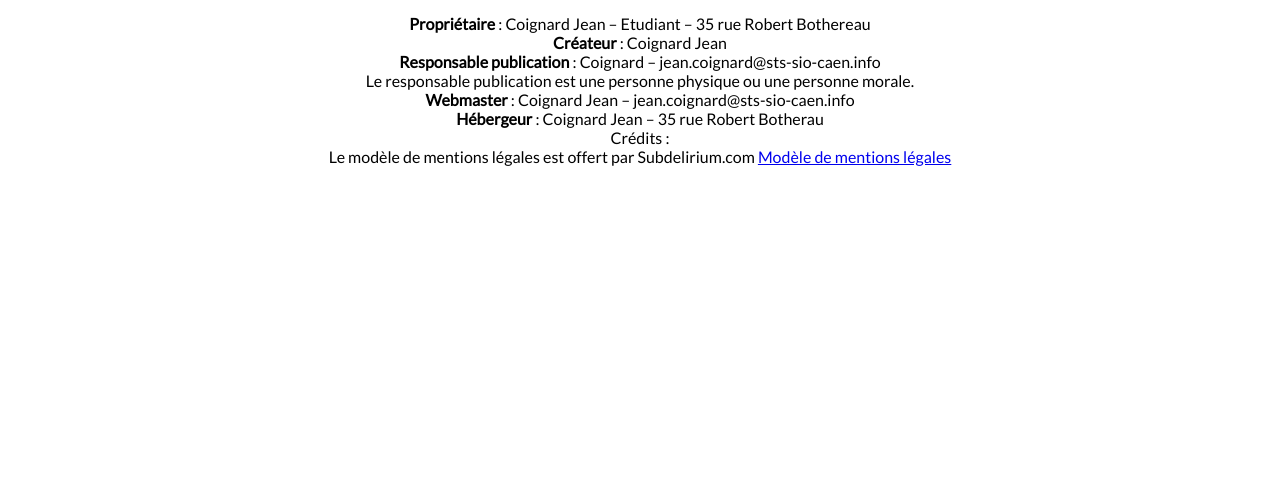
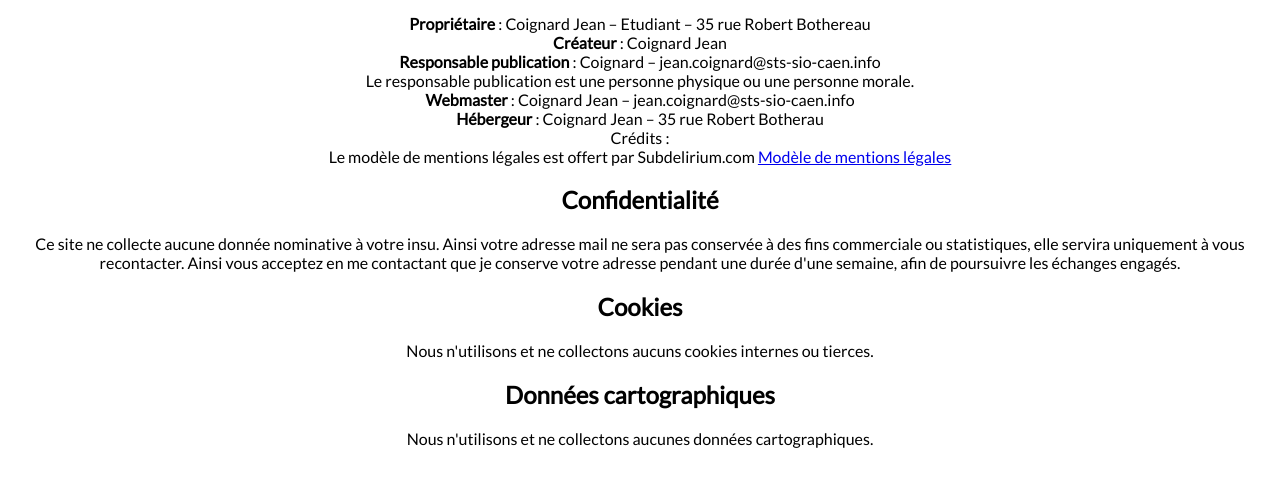
Before and after one commit to Coignard-Jean/siteperso, a PHP site: page /page5/mention.php in a window 1280 px wide. Shown: the part 232-719 px from the top of the page. Run offline with PHP 8.4, Linux system fonts and the light colour scheme.

Commit message:
Version finale du site web définitif

```diff
--- a/src/page5/mention.php
+++ b/src/page5/mention.php
@@ -39,6 +39,19 @@ Le responsable publication est une personne physique ou une personne morale.<br
 <strong>Hébergeur</strong> : Coignard Jean – 35 rue Robert Botherau<br />
 Crédits : <br />
 Le modèle de mentions légales est offert par Subdelirium.com <a target="_blank" href="https://www.subdelirium.com/generateur-de-mentions-legales/" alt="Modèle de mentions légales">Modèle de mentions légales</a></p>
+<h2>Confidentialité</h2>
+<p>
+    Ce site ne collecte aucune donnée nominative à votre insu. Ainsi votre adresse mail ne sera pas conservée
+    à des fins commerciale ou statistiques, elle servira uniquement à vous recontacter. Ainsi vous acceptez
+    en me contactant que je conserve votre adresse pendant une durée d'une semaine, afin de poursuivre les
+    échanges engagés.
+</p>
+<h2>Cookies</h2>
+<p>Nous n'utilisons et ne collectons aucuns cookies internes ou tierces.</p>
+<h2>Données cartographiques</h2>
+<p>
+    Nous n'utilisons et ne collectons aucunes données cartographiques.
+</p>
 
 </section>
 
```
